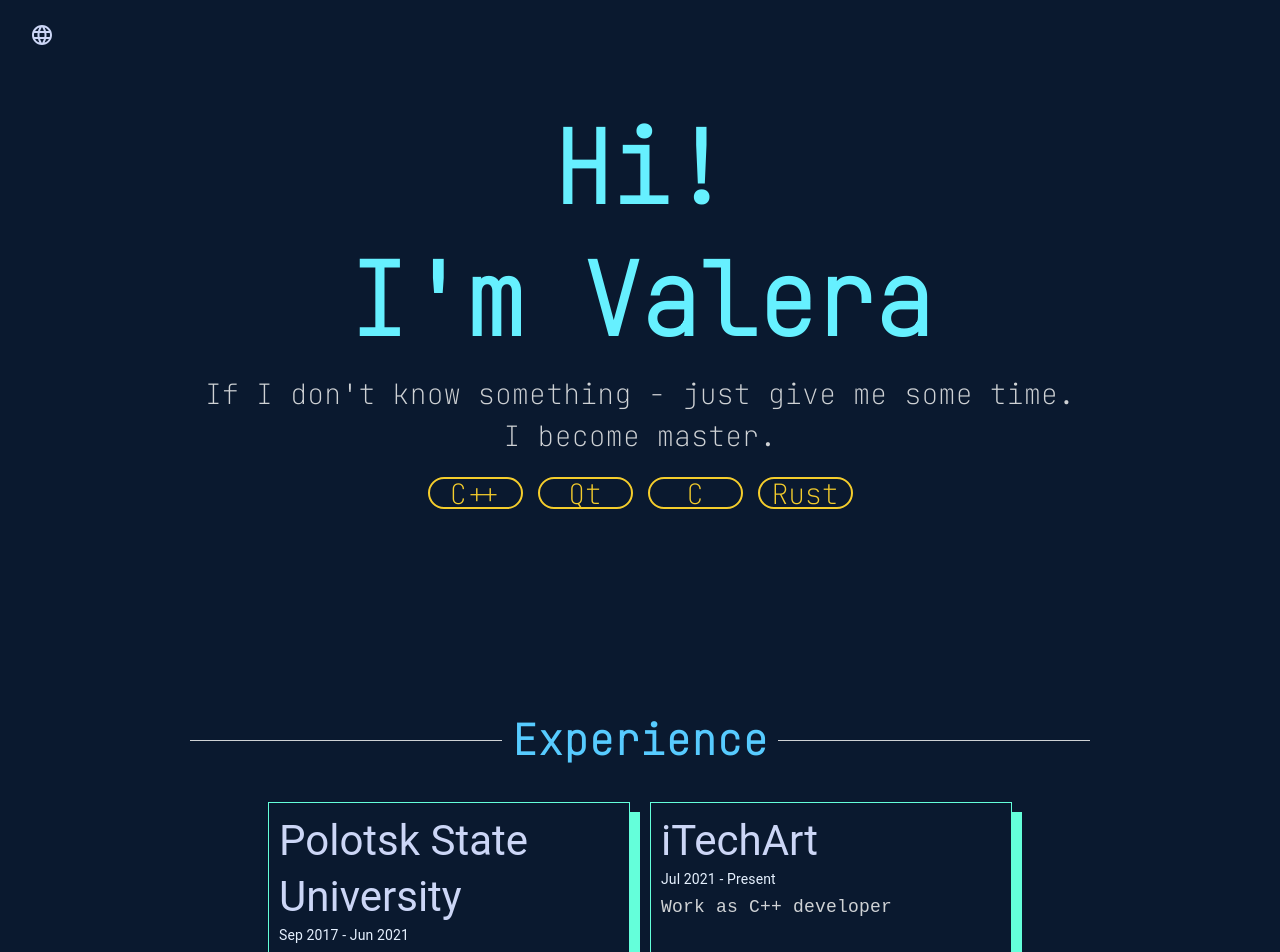
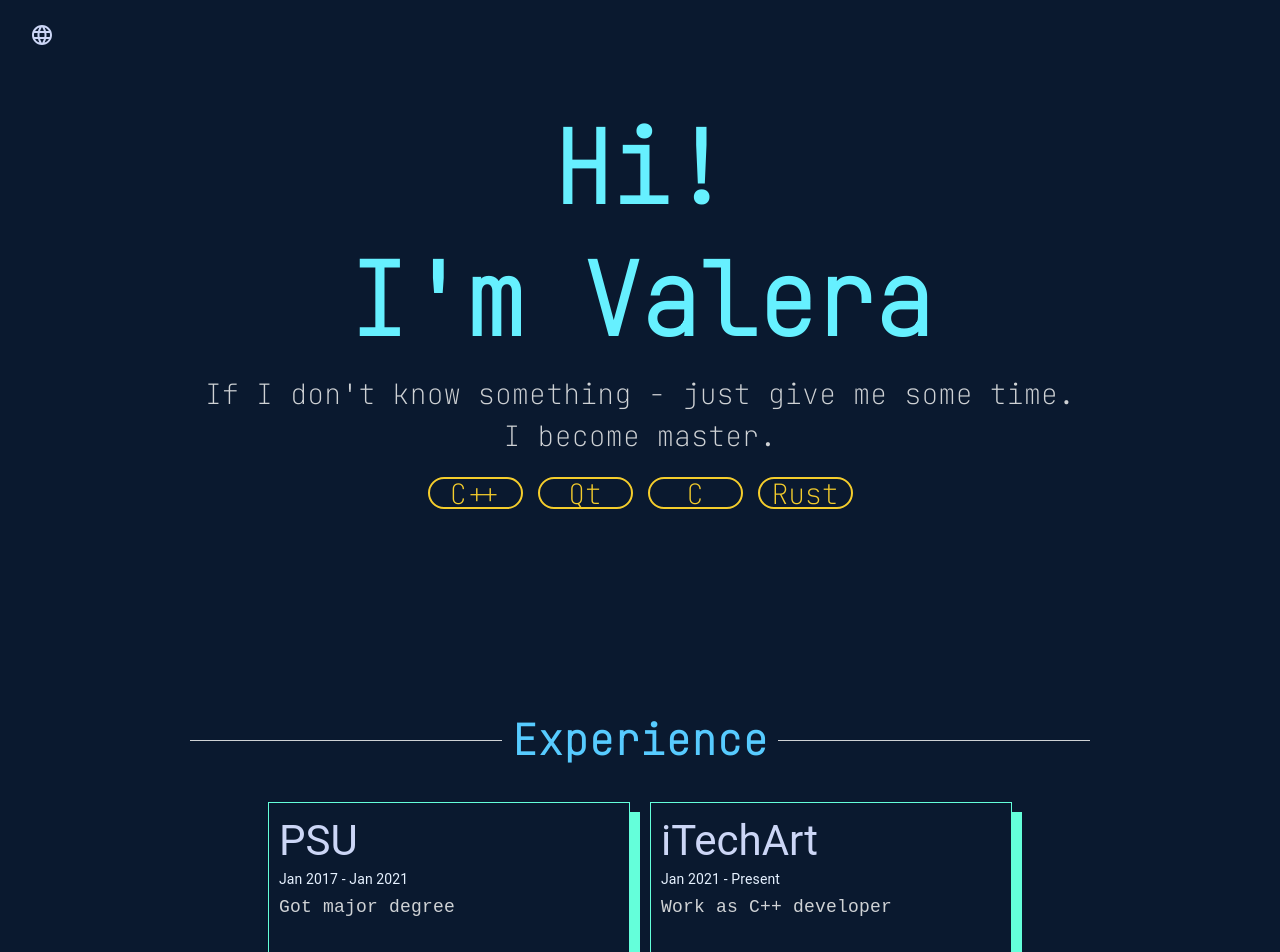
Before and after one commit to Kiep13/vv-cv, a React (Create React App) app: page / in a window 1280 px wide. Shown: the top 952 px of the page. Built offline with nearby package versions, Linux system fonts and the light colour scheme.

Commit message:
feat: add tooltips to experience cards

```diff
--- /dev/null
+++ b/src/app/pages/Cv/components/CustomTooltip/CustomTooltip.tsx
@@ -0,0 +1,9 @@
+import { Tooltip, tooltipClasses, TooltipProps, styled } from '@mui/material';
+
+import { STYLES } from '../../constants';
+
+export const CustomTooltip = styled(({className, ...props}: TooltipProps) => (
+  <Tooltip {...props} classes={{popper: className}}/>
+))(() => ({
+  [`& .${tooltipClasses.tooltip}`]: STYLES.tooltip
+}));
--- /dev/null
+++ b/src/app/pages/Cv/components/CustomTooltip/index.ts
@@ -0,0 +1 @@
+export * from './CustomTooltip';
--- a/src/app/pages/Cv/components/ExperienceCard/ExperienceCard.tsx
+++ b/src/app/pages/Cv/components/ExperienceCard/ExperienceCard.tsx
@@ -3,17 +3,25 @@ import { useTranslation } from 'react-i18next';
 
 import { useDate } from '../../../../utils/hooks';
 import { STYLES } from '../../constants';
+import { CustomTooltip } from '../CustomTooltip';
 import { IProps } from './propsInterface';
 
 export const ExperienceCard = ({experience}: IProps) => {
   const {t} = useTranslation();
   const {formatDate} = useDate();
 
+  const title = <Typography variant='h5' component='div' sx={STYLES.experienceCard.title}>
+    {t(experience.titleTranslationKey)}
+  </Typography>
+
   return (
     <Card sx={STYLES.experienceCard.wrapper}>
-      <Typography variant='h5' component='div' sx={STYLES.experienceCard.title}>
-        {t(experience.titleTranslationKey)}
-      </Typography>
+      {experience.isTitleTooltip ?
+        <CustomTooltip title={t(experience?.titleTooltipTranslationKey || '')}>
+          {title}
+        </CustomTooltip> :
+        title
+      }
 
       <Typography color='text.secondary' sx={STYLES.experienceCard.period} gutterBottom>
         {formatDate(experience.fromDate)} - {experience.toDate ? formatDate(experience.toDate) : t('shared.present')}
@@ -23,5 +31,5 @@ export const ExperienceCard = ({experience}: IProps) => {
         {t(experience.descriptionTranslationKey)}
       </Typography>
     </Card>
-  );
+  )
 };
--- a/src/app/pages/Cv/components/index.ts
+++ b/src/app/pages/Cv/components/index.ts
@@ -1,3 +1,4 @@
+export * from './CustomTooltip';
 export * from './ExperienceCard';
 export * from './Header';
 export * from './ProjectCard';
--- a/src/app/pages/Cv/constants/experience.ts
+++ b/src/app/pages/Cv/constants/experience.ts
@@ -7,6 +7,8 @@ import { IExperience } from '../interfaces';
 export const EXPERIENCE: IExperience[] = [
   {
     titleTranslationKey: 'experience.psu.title',
+    isTitleTooltip: true,
+    titleTooltipTranslationKey: 'experience.psu.titleTooltip',
     tag: ExperienceType.Education,
     fromDate: moment('2017-09-01').format(DATE_FORMAT),
     toDate: moment('2021-06-30').format(DATE_FORMAT),
--- a/src/app/pages/Cv/constants/styles.ts
+++ b/src/app/pages/Cv/constants/styles.ts
@@ -228,5 +228,10 @@ export const STYLES = {
 
       color: COLORS[ColorNames.Text]
     }
+  },
+  tooltip: {
+    borderRadius: '10px',
+    fontSize: 14,
+    maxWidth: 220,
   }
 };
--- a/src/app/pages/Cv/interfaces/experienceInterface.ts
+++ b/src/app/pages/Cv/interfaces/experienceInterface.ts
@@ -6,4 +6,6 @@ export interface IExperience {
   fromDate: string;
   toDate: string | null;
   descriptionTranslationKey: string;
+  isTitleTooltip?: boolean;
+  titleTooltipTranslationKey?: string;
 }
--- a/src/app/utils/hooks/useDate.ts
+++ b/src/app/utils/hooks/useDate.ts
@@ -3,6 +3,10 @@ import moment from 'moment';
 import 'moment/locale/ru';
 
 import { DATE_FORMAT } from '../contants';
+
+moment.locale('ru', {
+  monthsShort : 'Январь_Февраль_Март_Апрель_Май_Июнь_Июль_Август_Сенябрь_Октябрь_Ноябрь_Декабрь'.split('_'),
+});
 
 export const useDate = () => {
   const {i18n} = useTranslation();
--- a/src/locales/en.json
+++ b/src/locales/en.json
@@ -9,7 +9,8 @@
   },
   "experience": {
     "psu": {
-      "title": "Polotsk State University",
+      "title": "PSU",
+      "titleTooltip": "Polotsk State University",
       "description": "Got major degree"
     },
     "iTechArt": {
--- a/src/locales/ru.json
+++ b/src/locales/ru.json
@@ -9,7 +9,8 @@
   },
   "experience": {
     "psu": {
-      "title": "Полоцкий Государственный Университет",
+      "title": "ПГУ",
+      "titleTooltip": "Полоцкий Государственный Университет",
       "description": "Получение степени бакалавра"
     },
     "iTechArt": {
```
